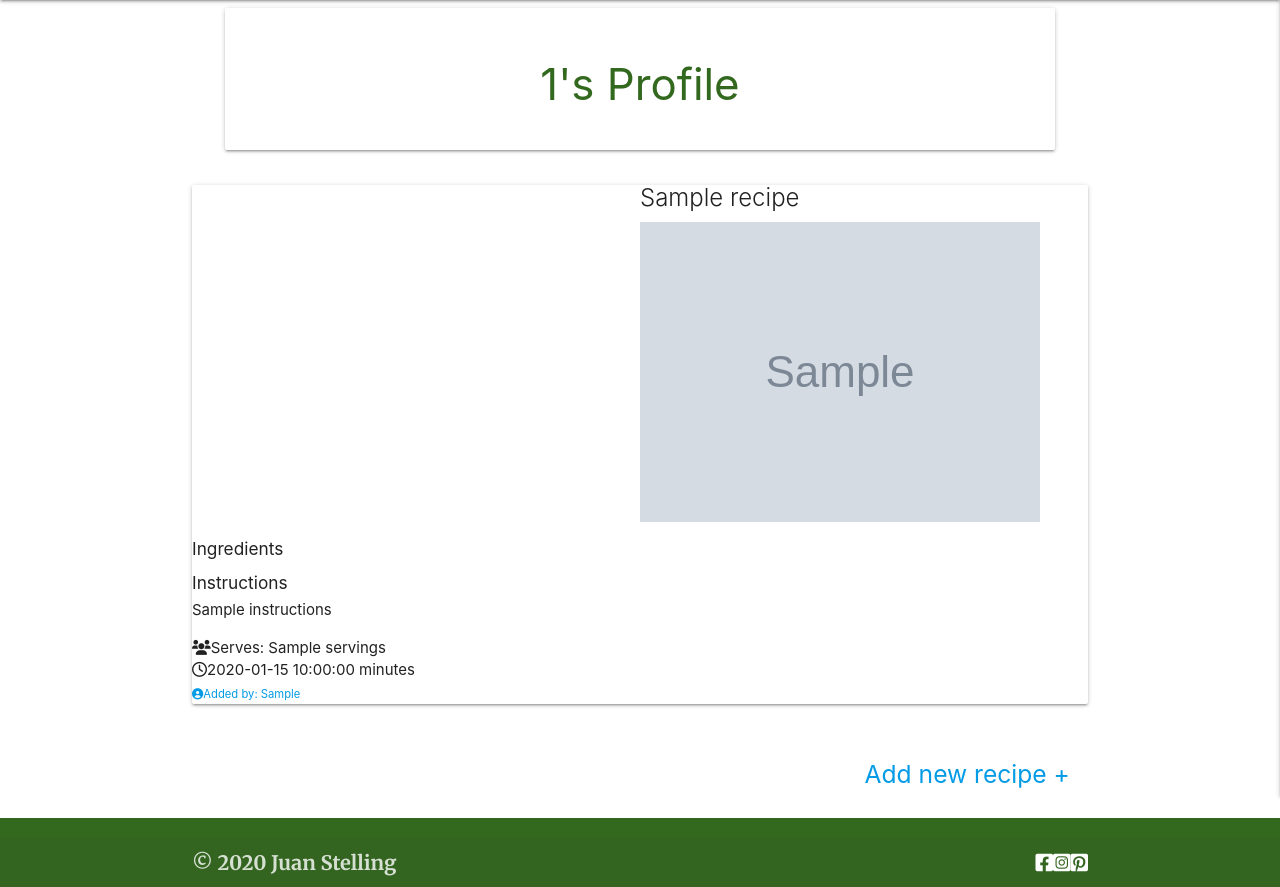
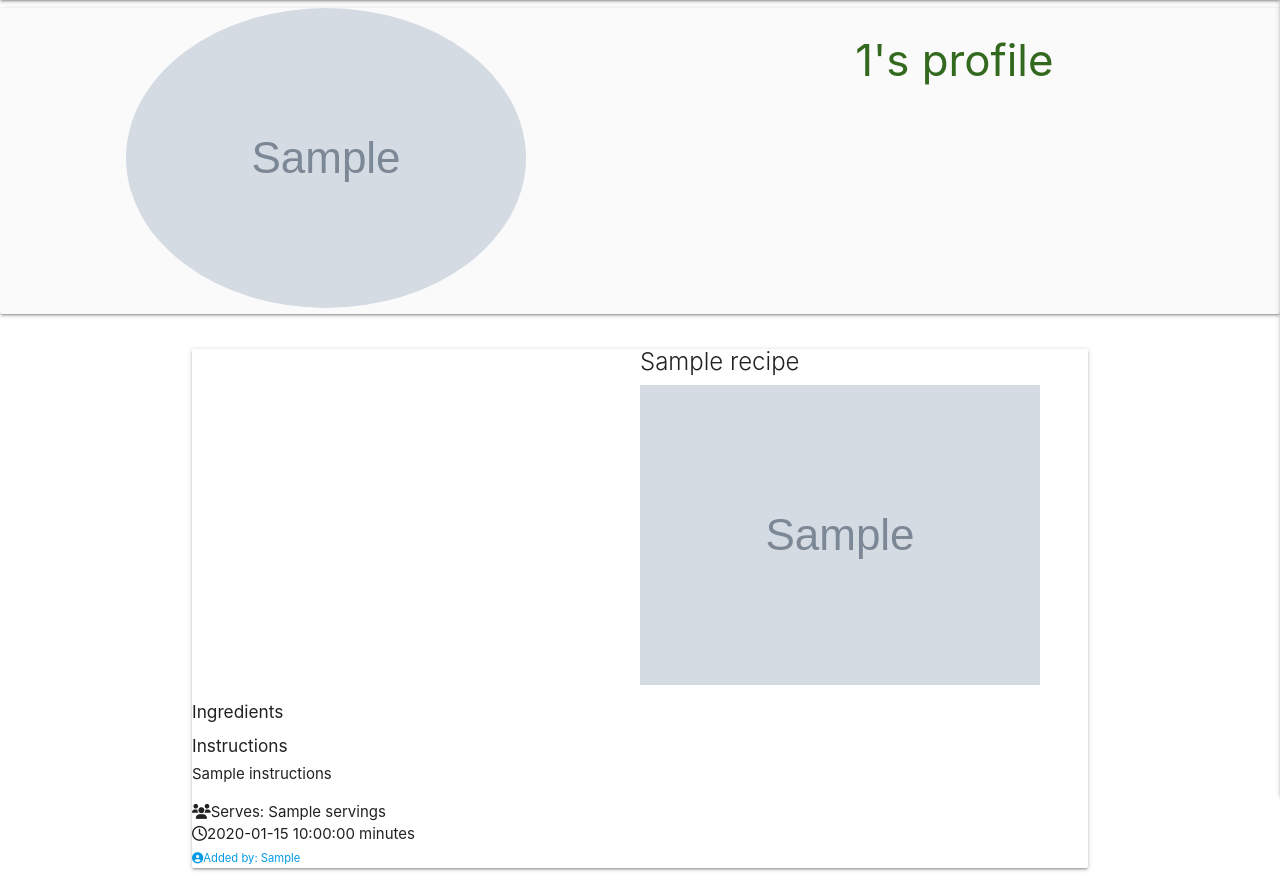
Before and after one commit to anee127/Milestone-Project-3, a Flask app: page /profile/1 in a window 1280 px wide. Shown: the part 64-951 px from the top of the page. Run offline with Flask 2, Linux system fonts and the light colour scheme; the visitor is signed in with stand-in values (Sample User, id 1); grey boxes marked "Sample" are stand-in pictures; a database or web service that is not in the repository returns one stand-in record (values such as "Sample title"); some libraries are stand-ins or nearby versions; some web fonts are replaced.

Commit message:
added styling to profile page and rendered profile image

```diff
--- a/app.py
+++ b/app.py
@@ -70,7 +70,7 @@ def login():
                     flash("Login Successful".format(request.form.get("username")))
                     return redirect(url_for("profile", username=session['user']))
             else:
-                # invalid password match
+                # invalid password match  -----
                 flash("Incorrect Username and/or Password")
                 return redirect(url_for("login"))
 
--- a/static/css/style.css
+++ b/static/css/style.css
@@ -51,3 +51,9 @@ footer {
     font-size: 20px;
     font-weight: bold;
 }
+
+/* Profile page styling */
+
+.image-placeholder {
+    font-size: 50px;
+}
--- a/templates/profile.html
+++ b/templates/profile.html
@@ -3,12 +3,17 @@
 
  <!-- initial code template taken from materialise to render card and input structure -->
 <div class="row">
-    <div class="col s12 m8 offset-m2" method="POST">
-        <div class="card-panel">
-            <h3 class="center-align light-green-text text-darken-4">
-                {{ session["user"] }}'s Profile
-            </h3>
-        </div>
+  <div class="card-panel col s12 grey lighten-5 z-depth-1" method="POST">
+      <div class="col s6 center-align light-green-text text-darken-4">
+        {% if username.image %}
+        <img  src="{{username.image}}" alt="profile_image" class="circle responsive-img"/>
+        {% else %}
+        <i class="image-placeholder fas fa-user-circle "></i>
+        {% endif %}
+      </div>
+      <h3 class="col s6 center-align light-green-text text-darken-4">
+        {{ session["user"] }}'s profile
+    </h3>
     </div>
 </div>
  <!-- Recipes of user -->
```
